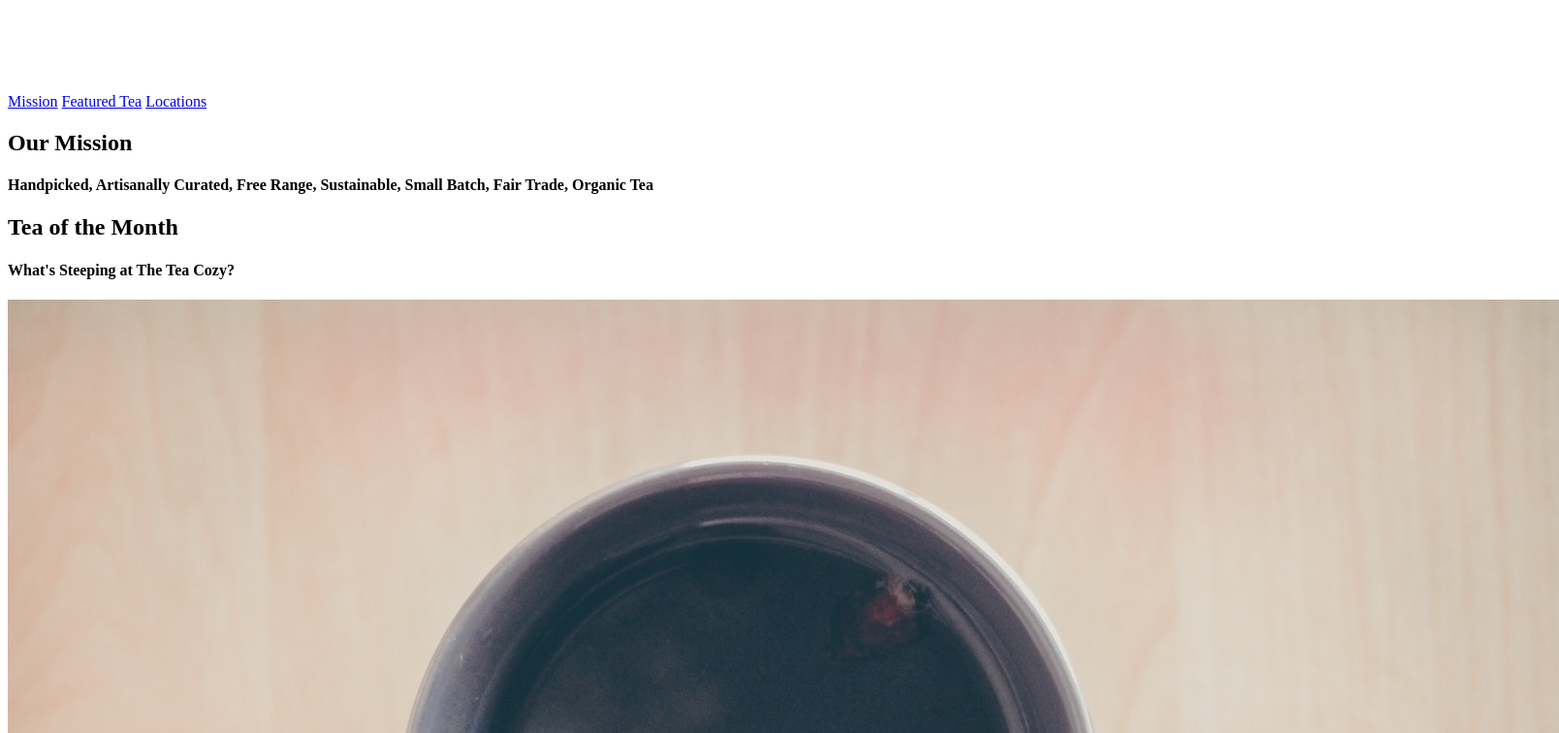
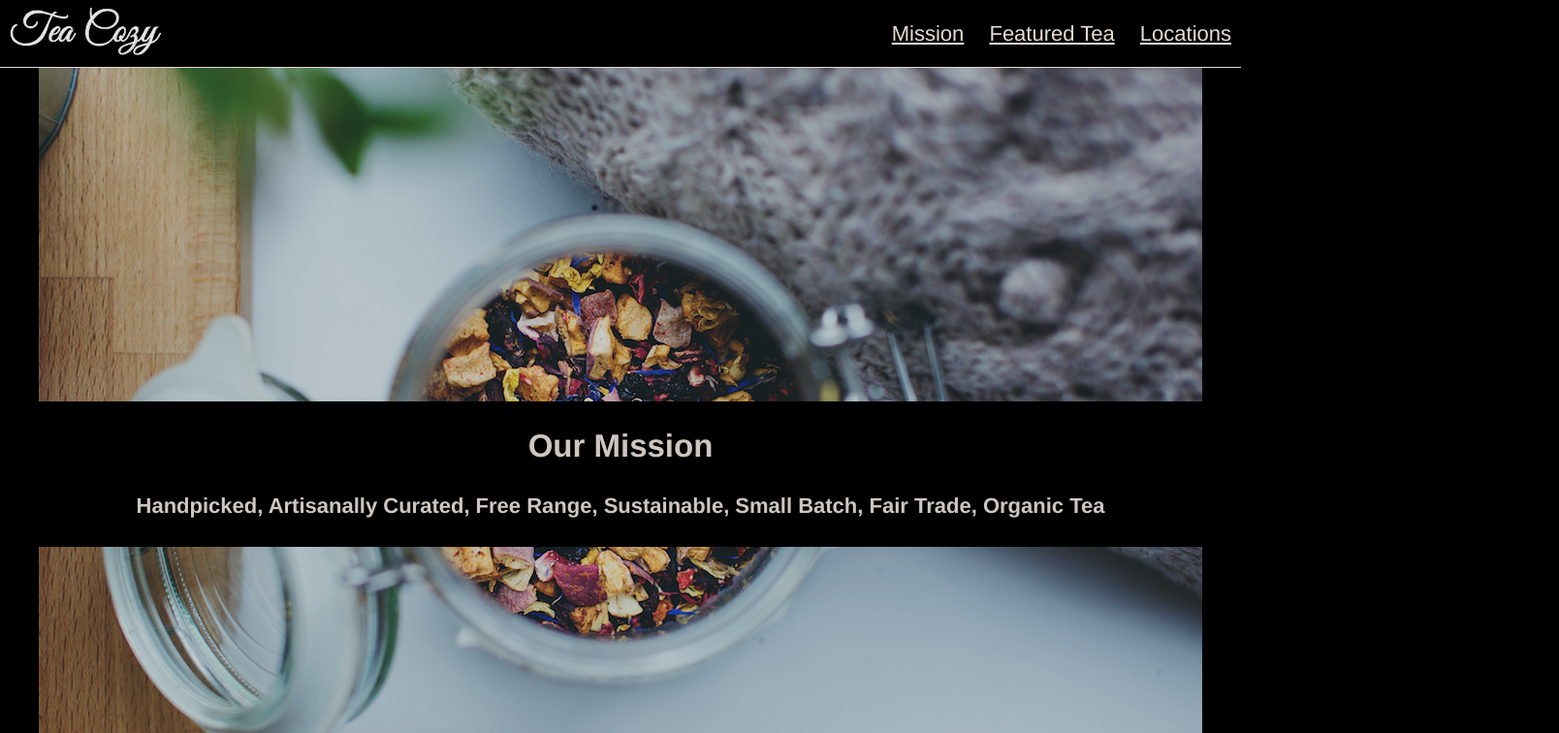
Before and after one commit to marinecurly/TeaCosy, a plain HTML site: page index.html in a window 1280 px wide. Shown: the top 756 px of the page at 97% size, 1608 px wide, since content can reach past the window. Drawn offline with Linux system fonts and the light colour scheme.

Commit message:
finished project

```diff
--- a/index.html
+++ b/index.html
@@ -2,8 +2,11 @@
 <html>
 <head>
     <title>Tea Cosy</title>
+    <link rel="stylesheet" type="text/css" href="resources/style.css">
 </head>
 <body>
+
+
     <header class="flex-container">
         <div id="logo">
     <img src="resources/img/img-tea-cozy-logo.png">
@@ -14,34 +17,38 @@
       <span><a href="#location">Locations</a></span>
   </nav>
     </header>
+
+
     <div class="main">
+        <!--Mission-->
         <div id="mission" class="flex-container">
             <div class="content">
             <h2>Our Mission</h2>
             <h4>Handpicked, Artisanally Curated, Free Range, Sustainable, Small Batch, Fair Trade, Organic Tea</h4>
             </div>
         </div>
-        <div id="store">
+        <!--tea of the month-->
+        <div id="month">
             <h2>Tea of the Month</h2>
             <h4>What's Steeping at The Tea Cozy?</h4>
-            <div class="flex-container items">
-                <div class="item">
+            <div class="flex-container">
+                <div class="tea">
                     <img src="resources/img/img-berryblitz.jpg">
                     <span>Fall Berry Blitz Tea</span>
                 </div>
-                <div class="item">
+                <div class="tea">
                     <img src="resources/img/img-spiced-rum.jpg">
                     <span>Spiced Rhum</span>
                 </div>
-                <div class="item">
+                <div class="tea">
                     <img src="resources/img/img-donut.jpg">
                     <span>Seasonal Donuts</span>
                 </div>
-                <div class="item">
+                <div class="tea">
                     <img src="resources/img/img-myrtle-ave.jpg">
                     <span>Myrtle Ave Tea</span>
                 </div>
-                <div class="item">
+                <div class="tea">
                     <img src="resources/img/img-bedford-bizarre.jpg">
                     <span>Bedford Bizarre Tea</span>
                 </div>
@@ -49,7 +56,7 @@
         </div>
         <div id="locations">
         <h2>Locations</h2>
-            <div class="flex-container locations">
+            <div class="flex-container">
                 <div class="location">
                     <h3>Downtown</h3>
                     <p>384 West 4th St</p>
@@ -71,6 +78,7 @@
             </div>
         </div>
     </div>
+
     <div class="contact">
         <h2>The Tea Cozy</h2>
         <h5>contact@theteacozy.com</h5>
--- a/resources/style.css
+++ b/resources/style.css
@@ -0,0 +1,115 @@
+body{
+    font-family: helvetica;
+    font-size:22px;
+    color:seashell;
+    background-color: black;
+    opacity:0.9;
+    margin: 0px;
+}
+
+.flex-container{
+    display: flex;
+    justify-content: center;
+    flex-wrap: wrap;
+}
+
+h2,h4,h3,h5, p{
+    text-align: center;
+}
+
+/*Header*/
+
+header{
+    position: fixed;
+    background-color: black;
+    width:100%;
+    height:69px;
+    align-items: center;
+    border-bottom: 1px solid seashell;
+    z-index: 1;
+}
+
+header img{
+    height: 50px;
+    padding-left: 10px;
+}
+
+header a{
+    color:seashell;
+    text-decoration: underline;
+}
+nav{
+    text-align: right;
+    flex-grow:1;
+}
+nav span{
+    display: inline-block;
+    padding: 20px 10px;
+}
+
+.main {
+    padding-top: 69px;
+    opacity: 0.9;
+    width: 1200px;
+    margin: auto;
+}
+
+/*Mission*/
+
+#mission{
+    height: 700px;
+    background-image: url(../resources/img/img-mission-background.jpg);
+    padding-top: 70px;
+}
+
+#mission .content {
+    margin: auto;
+    background-color: black;
+    width: 100%;
+    text-align: center;}
+
+/*Tea of the month*/
+
+#month{
+    height: 700px;
+    width: 1000px;
+    padding-top: 70px;
+    margin: auto;
+}
+
+.tea img {
+    height: 200px;
+    margin: 10px;
+    display: block;}
+
+.tea span{
+    text-align: center;
+    padding: 10px;
+    display: block;
+    font-weight: bold;
+}
+
+/*Locations*/
+
+#locations{
+    margin-top:40px;
+    padding-top: 70px;
+    height:500px;
+    width: 100%;
+    background-image: url(img/img-locations-background.jpg);
+    align-content: center;
+}
+.location{
+    opacity: 1;
+    background-color: black;
+    flex-basis: 300px;
+    display: flex;
+    flex-direction: column;
+    justify-content: center;
+    margin: 5px 15px;
+}
+
+/*Footer*/
+footer h5{
+    text-align: left;
+}
```
